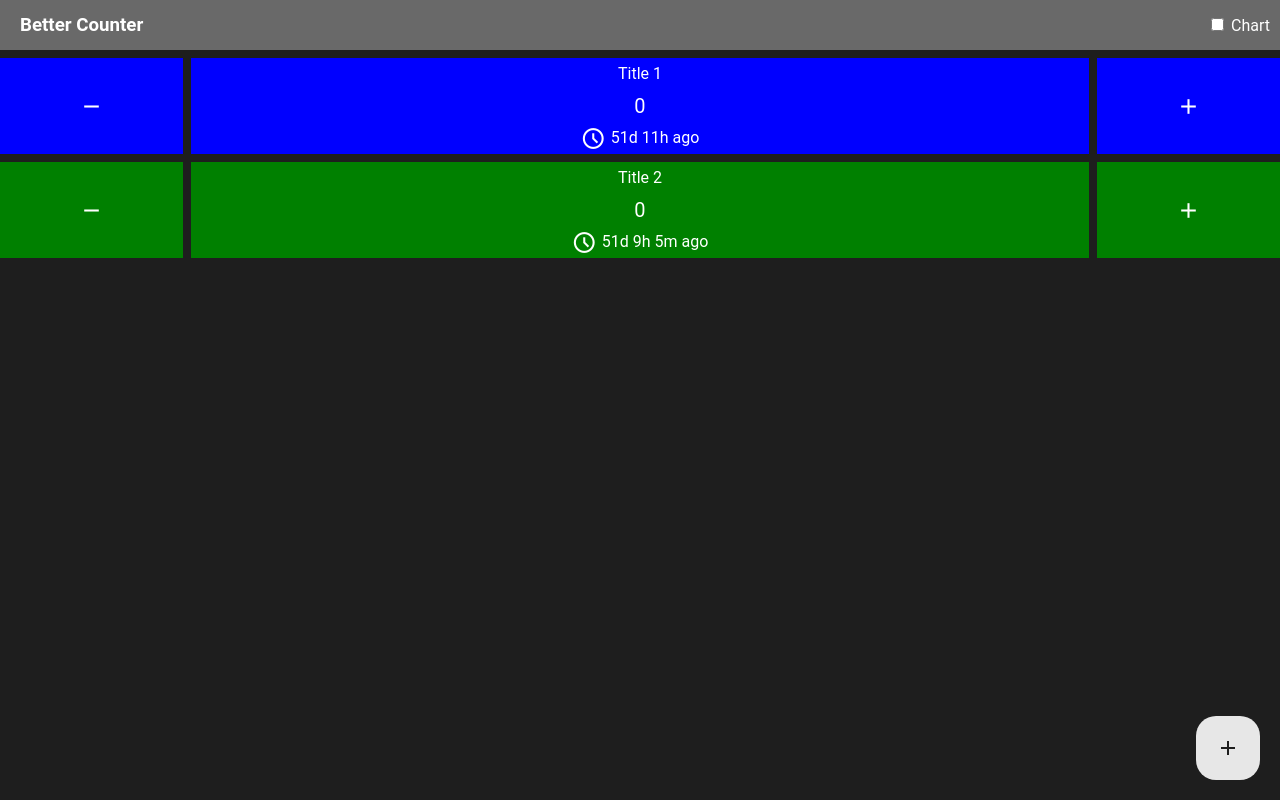
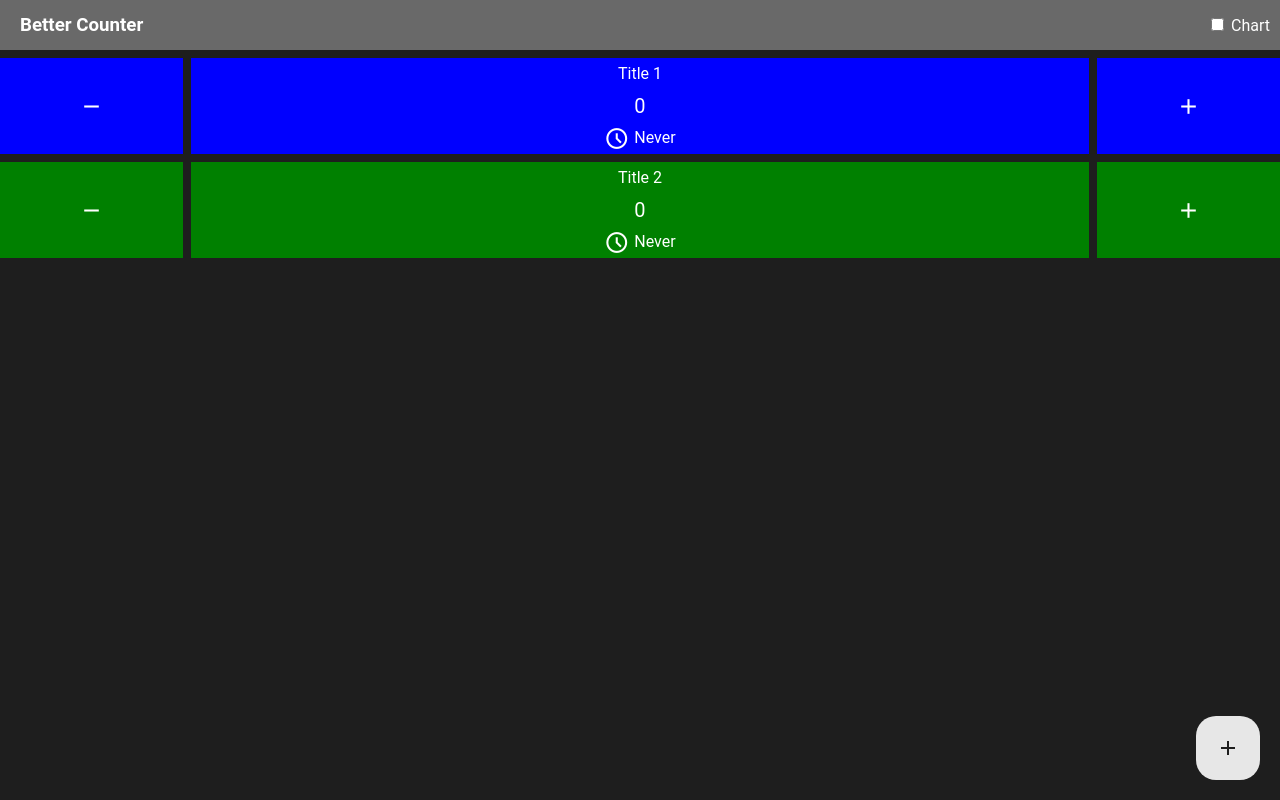
Before and after one commit to Roohollah81/better-counter, a SvelteKit app in the folder my-app/: page / in a window 1280 px wide. Built offline with nearby package versions, Linux system fonts and the light colour scheme.

Commit message:
handle Never contributions for content timestamp

```diff
--- a/my-app/src/lib/Row.svelte
+++ b/my-app/src/lib/Row.svelte
@@ -8,7 +8,7 @@
 	export let contributions: any;
 	export let latestContributionTimestamp: string; // Add this prop
 
-	let contentTime = `Just now`;
+	let contentTime = `Never`;
 
 	const today = new Date().toISOString().split('T')[0];
 
@@ -20,6 +20,11 @@
 	}
 
 	export function updateTime() {
+		if (!latestContributionTimestamp) {
+			contentTime = `Never`; // Display "Never" if no contributions have been made
+			return;
+		}
+
 		const now = new Date();
 
 		const reference = new Date(latestContributionTimestamp); // Use the latest contribution timestamp
@@ -65,6 +70,7 @@
 		todayContribution.timestamp = new Date().toISOString(); // Update today's timestamp
 		latestContributionTimestamp = todayContribution.timestamp; // Update the latest contribution timestamp
 		dispatch('update'); // Emit an event
+		updateTime(); // Update the time display
 	}
 
 	function removeBtnHandleClick() {
@@ -73,6 +79,7 @@
 			todayContribution.timestamp = new Date().toISOString(); // Update today's timestamp
 			latestContributionTimestamp = todayContribution.timestamp; // Update the latest contribution timestamp
 			dispatch('update'); // Emit an event
+			updateTime(); // Update the time display
 		}
 	}
 
@@ -89,7 +96,7 @@
 		class="btn"
 		style="background-color: {selectedColor};"
 		on:click={() => {
-			removeBtnHandleClick(), updateTime();
+			removeBtnHandleClick();
 		}}
 	>
 		<span class="material-symbols-outlined"> remove </span>
@@ -108,7 +115,7 @@
 		class="btn"
 		style="background-color: {selectedColor};"
 		on:click={() => {
-			addBtnHandleClick(), updateTime();
+			addBtnHandleClick();
 		}}
 	>
 		<span class="material-symbols-outlined"> add </span>
--- a/my-app/src/routes/+page.svelte
+++ b/my-app/src/routes/+page.svelte
@@ -43,22 +43,14 @@
 			items = [
 				{
 					title: 'Title 1',
-					contributions: [
-						{ date: '2025-01-01', count: 5, timestamp: '2025-01-01T12:00:00.000Z' },
-						{ date: '2025-01-02', count: 10, timestamp: '2025-01-02T14:30:00.000Z' },
-						{ date: '2025-01-03', count: 7, timestamp: '2025-01-03T09:15:00.000Z' }
-					],
-					latestContributionTimestamp: '2025-01-03T09:15:00.000Z', // Initialize the latest timestamp
+					contributions: [],
+					latestContributionTimestamp: '', // Initialize as empty
 					color: 'blue'
 				},
 				{
 					title: 'Title 2',
-					contributions: [
-						{ date: '2025-01-01', count: 3, timestamp: '2025-01-01T08:45:00.000Z' },
-						{ date: '2025-01-02', count: 8, timestamp: '2025-01-02T16:20:00.000Z' },
-						{ date: '2025-01-03', count: 2, timestamp: '2025-01-03T11:10:00.000Z' }
-					],
-					latestContributionTimestamp: '2025-01-03T11:10:00.000Z', // Initialize the latest timestamp
+					contributions: [],
+					latestContributionTimestamp: '', // Initialize as empty
 					color: 'green'
 				}
 			];
```
